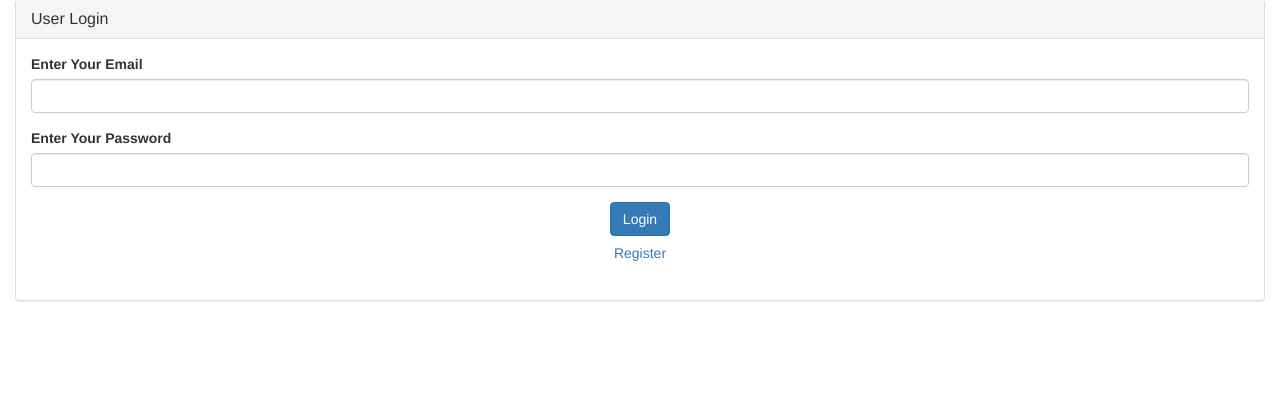
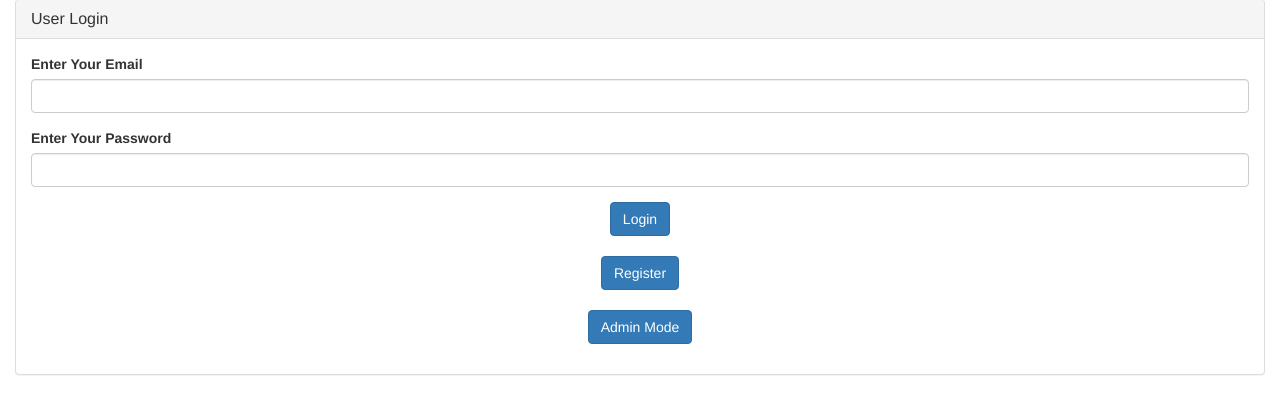
Before and after one commit to kylahsantos/cps630team14, a PHP site: page /login-user-admin-working/login_user_index.php in a window 1280 px wide. Shown: the part 97-511 px from the top of the page. Run offline with PHP 8.4, Linux system fonts and the light colour scheme; some libraries are stand-ins or nearby versions.

Commit message:
added button for admin mode

```diff
--- a/login-user-admin-working/login_user_index.php
+++ b/login-user-admin-working/login_user_index.php
@@ -56,9 +56,14 @@ session_start();
         <div class="form-group" align="center">
           <input type="submit" name="login" class="btn btn-primary" value="Login" />
           <br />
-          <input type="button" name="register_link" class="btn btn-primary btn-link" ng-click="showRegister()" value="Register" />
-        </div>
+		  <br />
+          <input type="button" name="register_link" class="btn btn-primary" ng-click="showRegister()" value="Register" />
+
    </form> <!-- end of form -->
+   <br />
+   <br />
+   <button class="btn btn-primary" ng-click="redirect()">Admin Mode</button>
+   </div>
  </div> <!-- end of panel body -->
 </div> <!-- end of panel -->
 
@@ -97,9 +102,14 @@ session_start();
         <div class="form-group" align="center">
           <input type="submit" name="register" class="btn btn-primary" value="Register" />
           <br />
-          <input type="button" name="login_link" class="btn btn-primary btn-link" ng-click="showLogin()" value="Login" />
+		  <br />
+          <input type="button" name="login_link" class="btn btn-primary" ng-click="showLogin()" value="Login" />
+		  <br />
+		  <br />
+		  <button class="btn btn-primary" ng-click="redirect()">Admin Mode</button>
         </div>
    </form> <!-- end of form -->
+
  </div> <!-- end of panel body -->
 </div> <!-- end of panel -->
 
@@ -127,7 +137,7 @@ session_start();
     </div>
    </div>
    <br />
-   <table class="table table-striped table-bordered">
+    <table class="table table-striped table-bordered">
     <thead>
      <tr>
       <th>Select</th>
@@ -167,6 +177,10 @@ app.controller('login_register_controller', function($scope, $http){
 $scope.closeMsg = function(){
 $scope.alertMsg = false;
 };
+
+ $scope.redirect = function(){
+   window.location = "login_admin_index.php";
+ }
 
 $scope.login_form = true;
 
```
